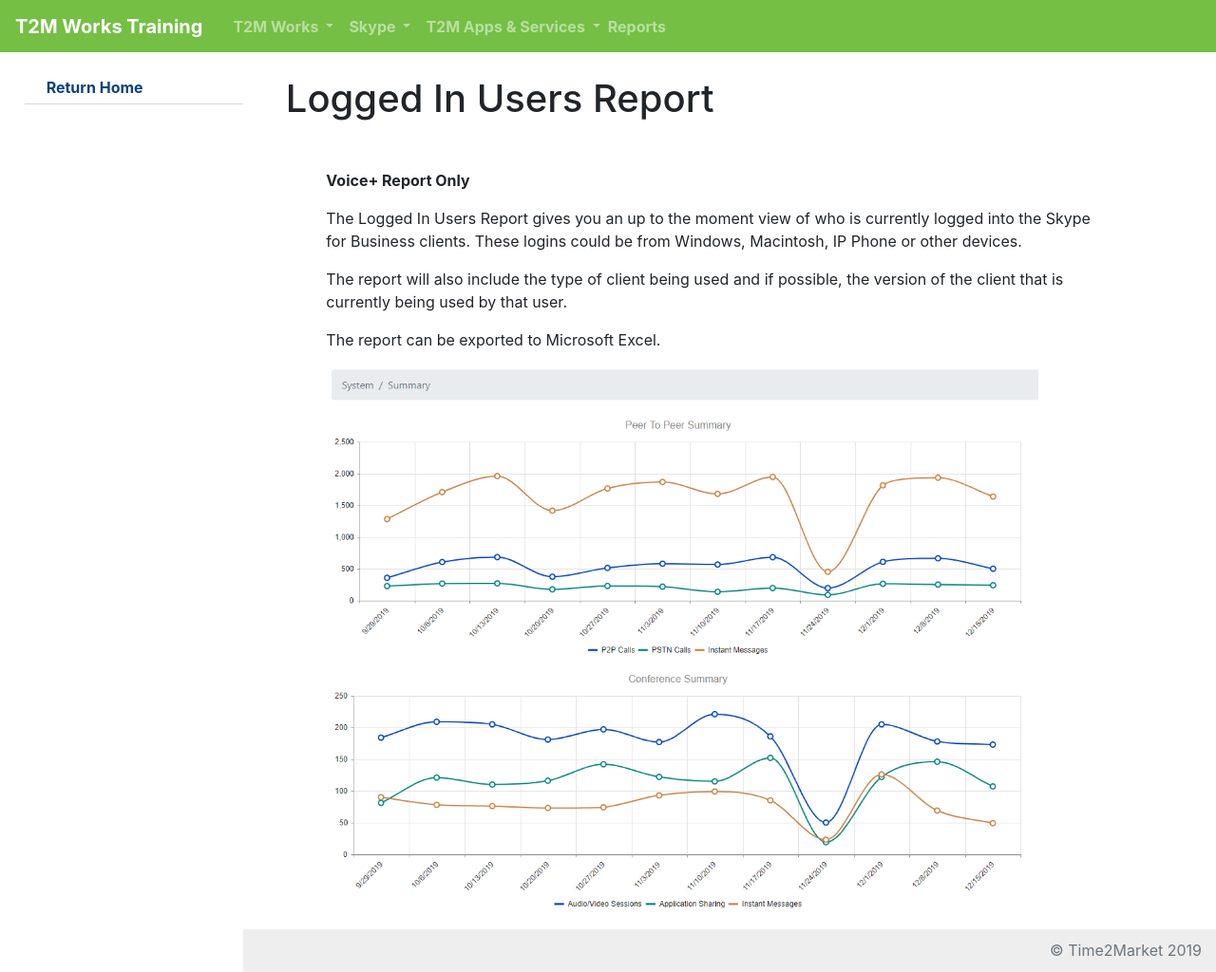
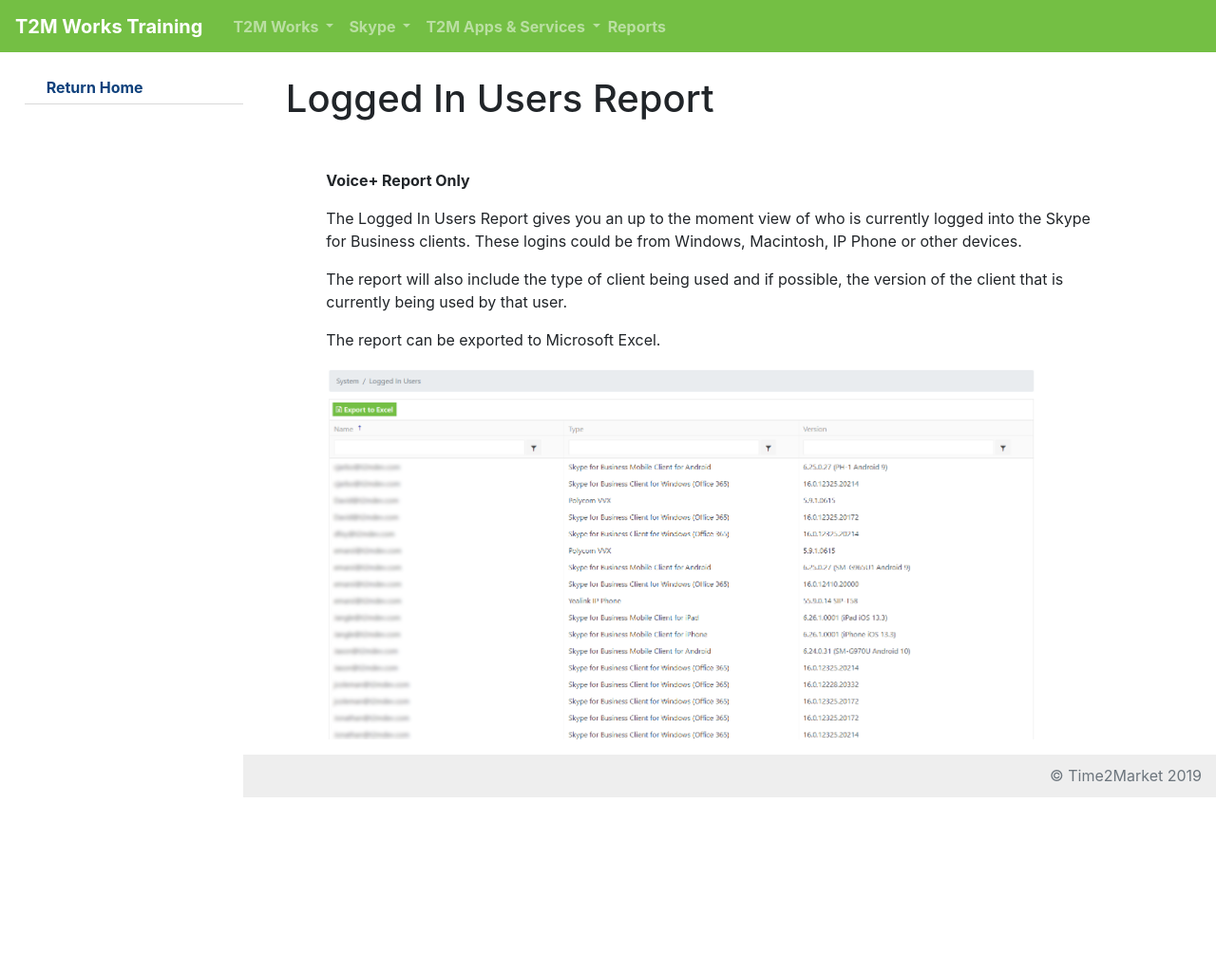
Before and after one commit to t2mdev/docs-vc, a Jekyll site: the page built from _docs/report_loggedin.md, in a window 1280 px wide and 1024 px high. Shown: the whole window at 95% size. Built offline with Jekyll 4.4.1, drawn with Linux system fonts in a browser that asks for light colours.

Commit message:
Update report_loggedin.md

```diff
--- a/_docs/report_loggedin.md
+++ b/_docs/report_loggedin.md
@@ -13,4 +13,4 @@
 
 The report can be exported to Microsoft Excel.
 
-![Cloud Portal](/assets/images/reports.1.png){:width="750px"}
+![Cloud Portal](/assets/images/reports.2.png){:width="750px"}
```
